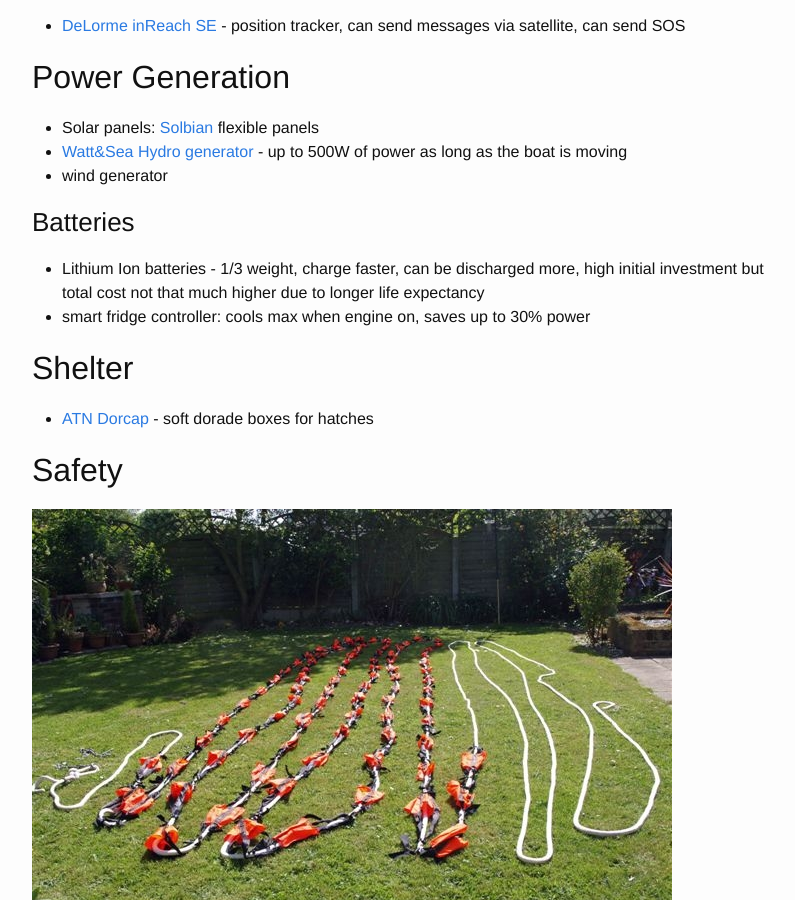
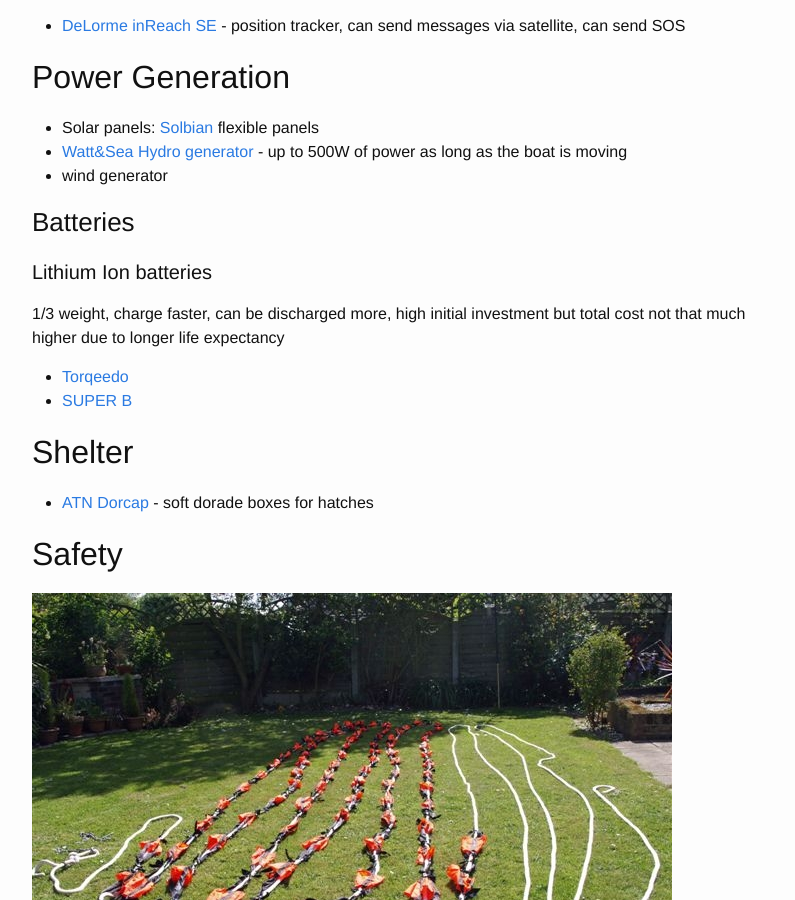
Before and after one commit to langalex/picassol.co, a Jekyll site: the page built from gear.md, in a window 1280 px wide and 900 px high, scrolled down 10841 px. Shown: the whole window, without its empty margins (238-1033 px from the left). Built offline with Jekyll 4.4.1, drawn with Linux system fonts in a browser that asks for light colours.

Commit message:
updates batteries

```diff
--- a/gear.md
+++ b/gear.md
@@ -134,8 +134,12 @@ distributed power system instead of single panel (shorter cables, easier to reco
 
 ### Batteries
 
-* Lithium Ion batteries - 1/3 weight, charge faster, can be discharged more, high initial investment but total cost not that much higher due to longer life expectancy
-* smart fridge controller: cools max when engine on, saves up to 30% power
+#### Lithium Ion batteries
+
+1/3 weight, charge faster, can be discharged more, high initial investment but total cost not that much higher due to longer life expectancy
+
+* [Torqeedo](http://www.torqeedo.com/en/products/batteries/power-26-104/2103-00.html)
+* [SUPER B](http://www.super-b.com/en/)
 
 ## Shelter
 
```
